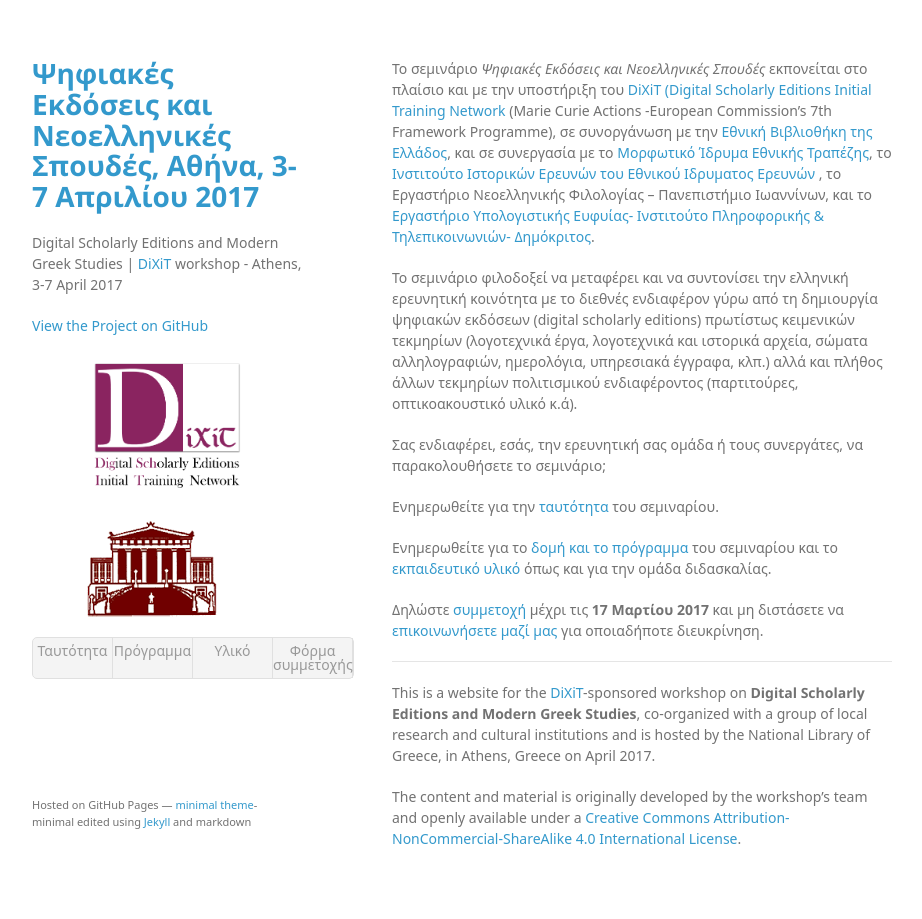
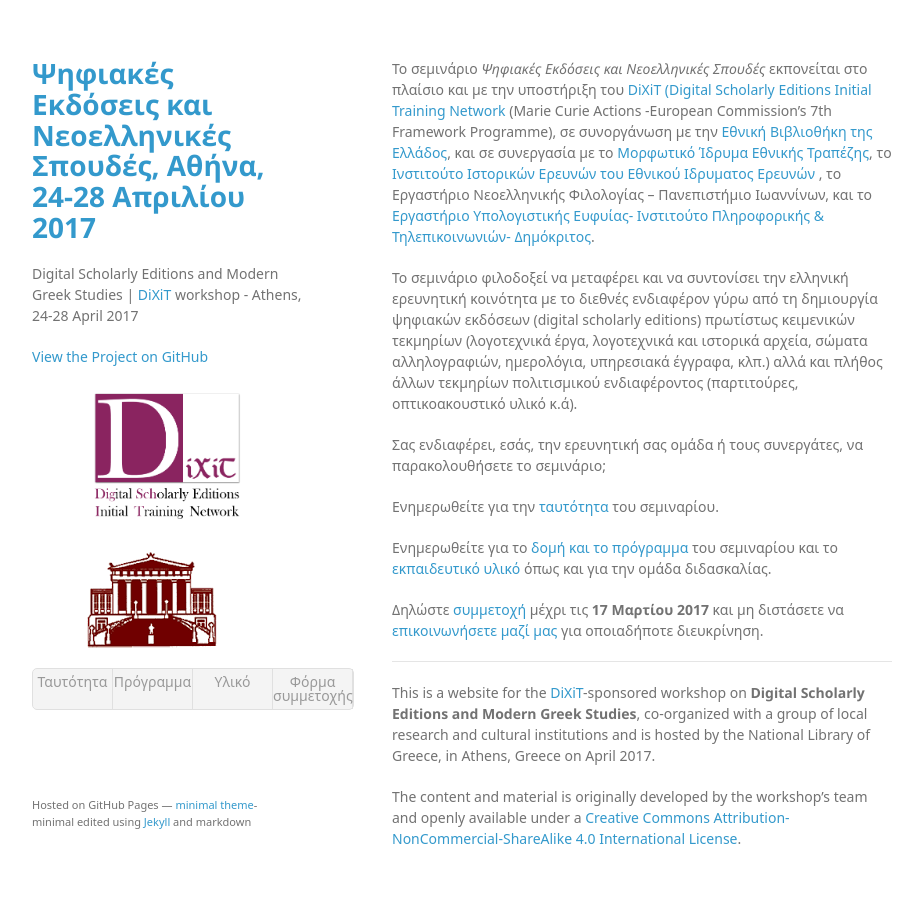
Before and after one commit to bgatos/Digital-Scholarly-EditionsGR-workshop, a Jekyll site: the page built from index.md, in a window 1280 px wide. Shown: the whole page, without its empty margins (178-1100 px from the left). Built offline with Jekyll 4.4.1, drawn with Linux system fonts in a browser that asks for light colours; some web fonts are replaced; our own code applies the rules of GitHub Pages for plain Markdown files; a script that is not in the unit is left out.

Commit message:
Update _config.yml

```diff
--- a/_config.yml
+++ b/_config.yml
@@ -1,5 +1,5 @@
-title: Ψηφιακές Εκδόσεις και Νεοελληνικές Σπουδές, Αθήνα, 3-7 Απριλίου 2017
-description: Digital Scholarly Editions and Modern Greek Studies | <a href= "http://dixit.uni-koeln.de">DiXiT</a>  workshop - Athens, 3-7 April 2017
+title: Ψηφιακές Εκδόσεις και Νεοελληνικές Σπουδές, Αθήνα, 24-28 Απριλίου 2017
+description: Digital Scholarly Editions and Modern Greek Studies | <a href= "http://dixit.uni-koeln.de">DiXiT</a>  workshop - Athens, 24-28 April 2017
 google_analytics:
 url: https://amsichani.github.io/Digital-Scholarly-EditionsGR-workshop/
 twitter_username: amsichani
```
